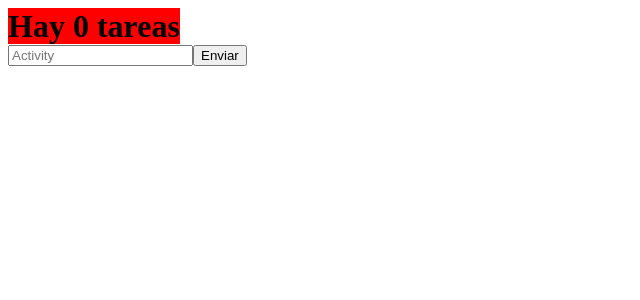
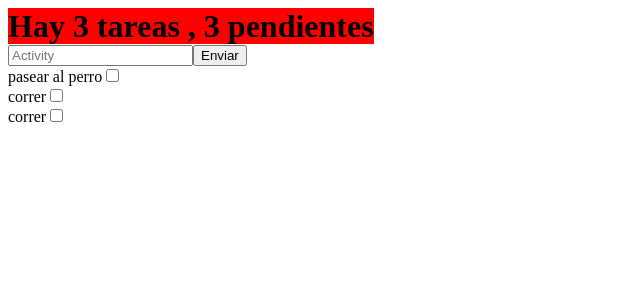
Before and after one commit to DanyGuerra/notas-fase3-react, a React (Create React App) app in the folder sesion-2/todo-list/: page / in a window 1280 px wide. Shown: the top 300 px of the page, without its empty margins (0-640 px from the left). Built offline with nearby package versions, Linux system fonts and the light colour scheme.

Commit message:
TodoList terminado con checkmark numero tareas pendientes y tareas totales

```diff
--- a/sesion-2/todo-list/src/components/App.js
+++ b/sesion-2/todo-list/src/components/App.js
@@ -5,27 +5,49 @@ import TodoList from "./TodoList";
 
 class App extends Component {
   state = {
-    tasks: [],
+    tasks: [
+      { id: 1, content: "pasear al perro", done: false },
+      { id: 2, content: "correr", done: false },
+      { id: 3, content: "correr", done: false },
+    ],
   };
 
-  createTodo(todoContent) {
-    // console.log(this)
-    this.setState((prevState) => ({
-      tasks: [...prevState.tasks, todoContent],
-    })); // ESet state tiene un estado previo
+  createTodo(todoContent, idParameter) {
+    this.setState({
+      tasks: [
+        ...this.state.tasks,
+        { id: todoContent, content: todoContent, done: false },
+      ],
+    });
+  }
+
+  doTask(idParameter) {
+    const taskIndex = this.state.tasks.findIndex(
+      (item) => item.id === idParameter
+    );
+    const tasksCopy = [...this.state.tasks];
+    tasksCopy[taskIndex] = {
+      ...tasksCopy[taskIndex],
+      done: !this.state.tasks[taskIndex].done,
+    };
+    this.setState({ tasks: tasksCopy });
   }
 
   render() {
     return (
       <div className="wrapper">
         <div className="card frame">
-          <Header> Hay {this.state.tasks.length} tareas</Header>
+          <Header>
+            {" "}
+            Hay {this.state.tasks.length} tareas ,{" "}
+            {this.state.tasks.filter((task) => !task.done).length} pendientes
+          </Header>
           <Form
-            onCreateTodo={(value) => {
+            createTodo={(value) => {
               this.createTodo(value);
             }}
           />
-          <TodoList tasks={this.state.tasks} />
+          <TodoList tasks={this.state.tasks} doTask={(id) => this.doTask(id)} />
         </div>
       </div>
     );
--- a/sesion-2/todo-list/src/components/Form.js
+++ b/sesion-2/todo-list/src/components/Form.js
@@ -22,7 +22,7 @@ class Form extends Component {
           onClick={(e) => {
             e.preventDefault();
             if (this.state.textFieldContent.length > 3) {
-              this.props.onCreateTodo(this.state.textFieldContent);
+              this.props.createTodo(this.state.textFieldContent);
               this.setState({ textFieldContent: "" });
             }
           }}
--- a/sesion-2/todo-list/src/components/Todo.js
+++ b/sesion-2/todo-list/src/components/Todo.js
@@ -1,48 +1,16 @@
 import React from "react";
 import "../css/Todo.css";
-
-//Usando funcion
-
-// function Todo(props) {
-//   return(
-//     <div>{props.task}
-//       <button style={{ height: 15, width: 10 }}>
-
-//       </button>
-//     </div>
-//   )
-// }
-
-//Usando clase con la clase podemos usar estados
-
 class Todo extends React.Component {
-  state = {
-    done: false,
-    isChecked: false,
-  };
-
   render() {
     return (
-      <div className={`list-item ${this.state.done ? "done" : ""}`}>
-        {this.props.task}
+      <div className={`list-item ${this.props.task.done ? "done" : ""}`}>
+        {this.props.task.content}
 
-        <button
-          onClick={() => {
-            // this.setState({done: !this.state.done})
-            this.setState((prevState) => ({ done: !prevState.done })); //Usando Arrow function se obtiene el estado previo se puede hacer de estas dos maneras
-          }}
-          style={{ height: 15, width: 10 }}
+        <input
+          type="checkbox"
+          checked={this.props.done}
+          onClick={() => this.props.doTask(this.props.task.id)}
         />
-
-        {/* <input
-          type="checkbox"
-          checked={this.state.isChecked}
-          onClick={()=>{
-            this.setState({
-              isChecked: !this.state.isChecked
-            })
-          }}
-        /> */}
       </div>
     );
   }
--- a/sesion-2/todo-list/src/components/TodoList.js
+++ b/sesion-2/todo-list/src/components/TodoList.js
@@ -5,7 +5,7 @@ function TodoList(props) {
   return (
     <div className="list-wrapper">
       {props.tasks.map((task, index) => (
-        <Todo task={task} key={index} />
+        <Todo task={task} key={task.id} doTask={props.doTask} />
       ))}
     </div>
   );
```
